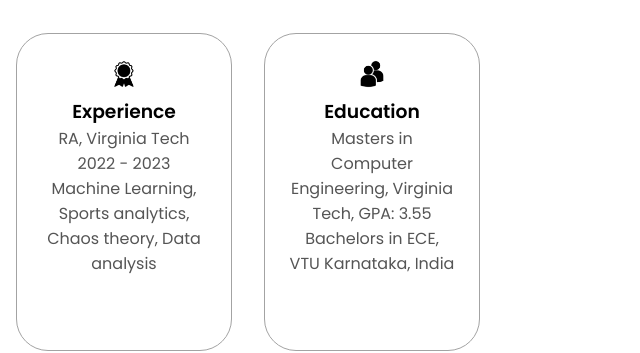
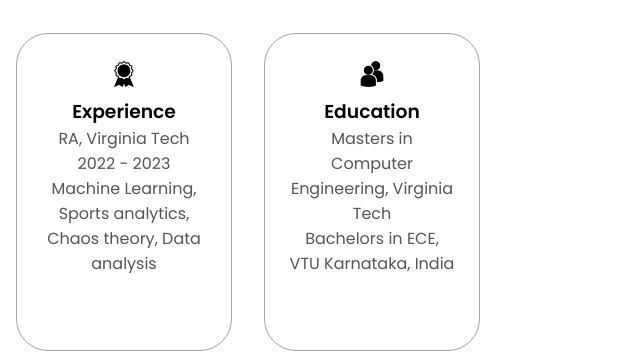
Before and after one commit to VinayShanmukhAradhya/html-css-js-portfolio, a plain HTML site: page index.html in a window 1280 px wide. Shown: the part 1040-1393 px from the top of the page, 640-1280 px from the left. Drawn offline with Linux system fonts and the light colour scheme.

Commit message:
Update index.html

```diff
--- a/index.html
+++ b/index.html
@@ -132,7 +132,7 @@
               />
 
               <h3>Education</h3>
-              <p> Masters in Computer Engineering, Virginia Tech, GPA: 3.55<br /> Bachelors in ECE, VTU Karnataka, India</p>
+              <p> Masters in Computer Engineering, Virginia Tech<br /> Bachelors in ECE, VTU Karnataka, India</p>
             </div>
           </div>
 
```
